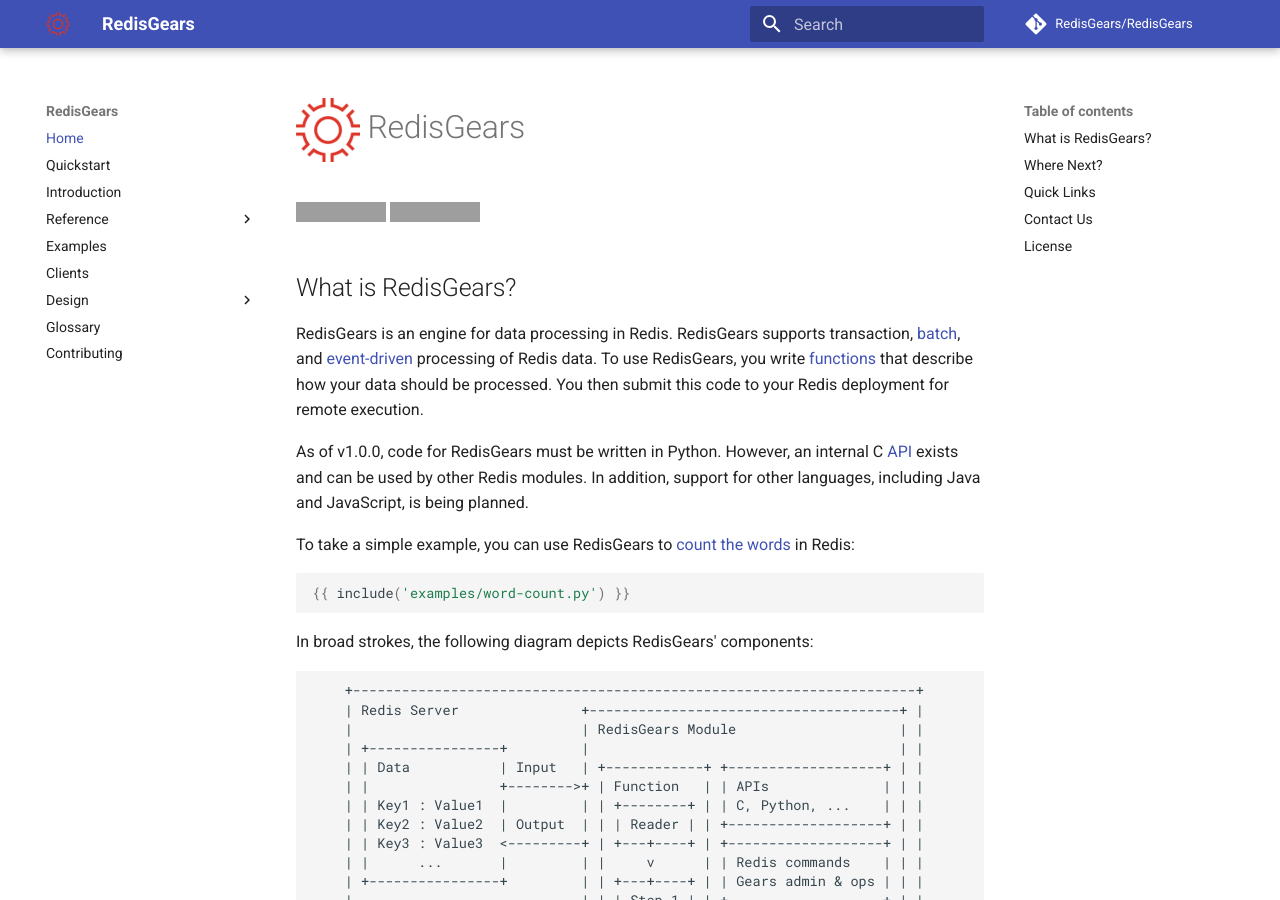
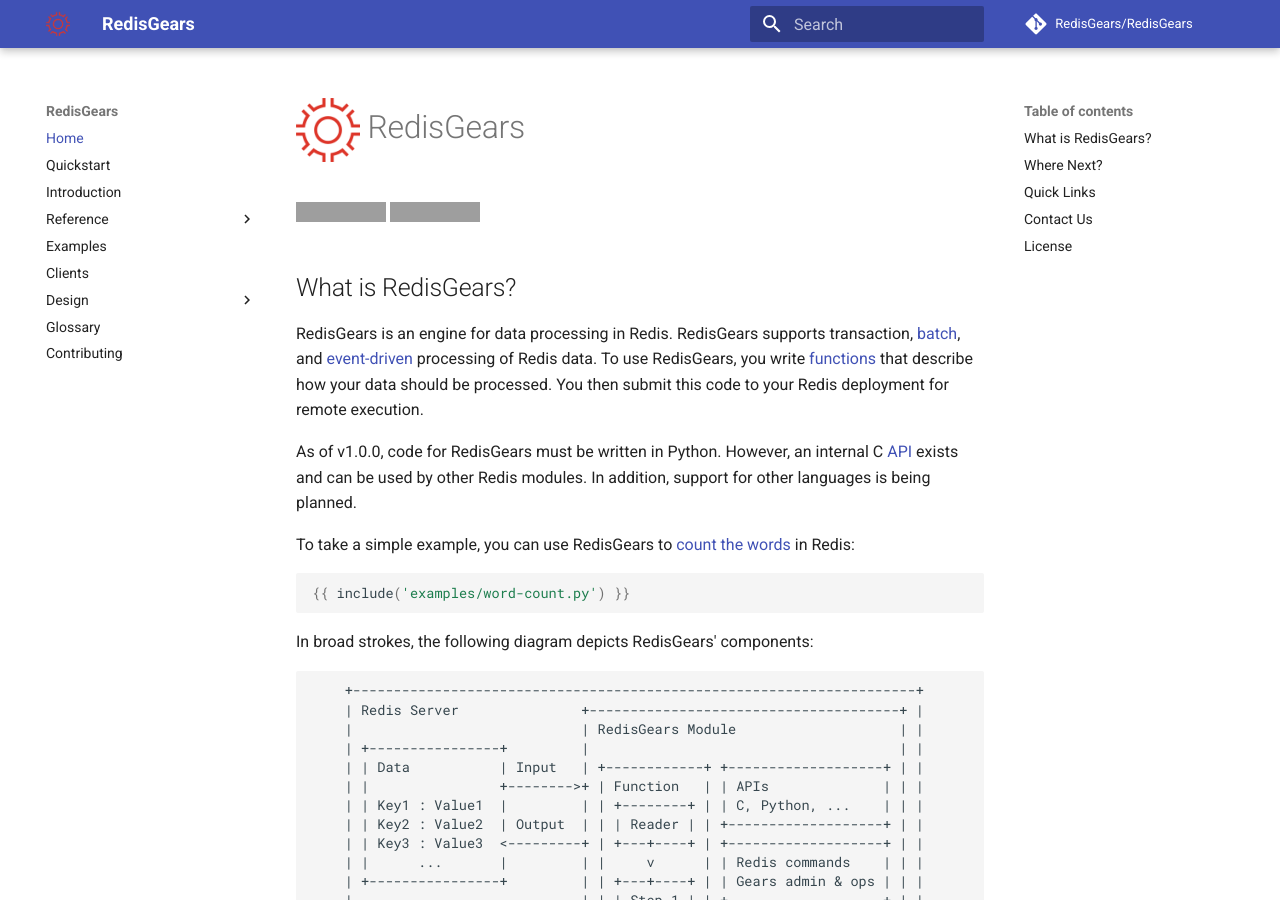
Before and after one commit to RedisGears/RedisGears, an MkDocs documentation site: the page built from docs/index.md, in a window 1280 px wide and 900 px high. Built offline with MkDocs 1.6.1 and Material for MkDocs 9.7.7, drawn with Linux system fonts in a browser that asks for light colours; comment, search, counter and statistics services are not loaded; grey boxes are pictures that could not be loaded.

Commit message:
Remove future languages
Co-authored-by: Itamar Haber <itamar@redislabs.com>

```diff
--- a/docs/index.md
+++ b/docs/index.md
@@ -5,7 +5,7 @@
 ## What is RedisGears?
 RedisGears is an engine for data processing in Redis. RedisGears supports transaction, [batch](glossary.md#batch-processing), and [event-driven](glossary.md#event-processing) processing of Redis data. To use RedisGears, you write [functions](functions.md) that describe how your data should be processed. You then submit this code to your Redis deployment for remote execution.
 
-As of v1.0.0, code for RedisGears must be written in Python. However, an internal C [API](glossary.md#api) exists and can be used by other Redis modules. In addition, support for other languages, including Java and JavaScript, is being planned.
+As of v1.0.0, code for RedisGears must be written in Python. However, an internal C [API](glossary.md#api) exists and can be used by other Redis modules. In addition, support for other languages is being planned.
 
 To take a simple example, you can use RedisGears to [count the words](examples.md#word-count) in Redis:
 
```
